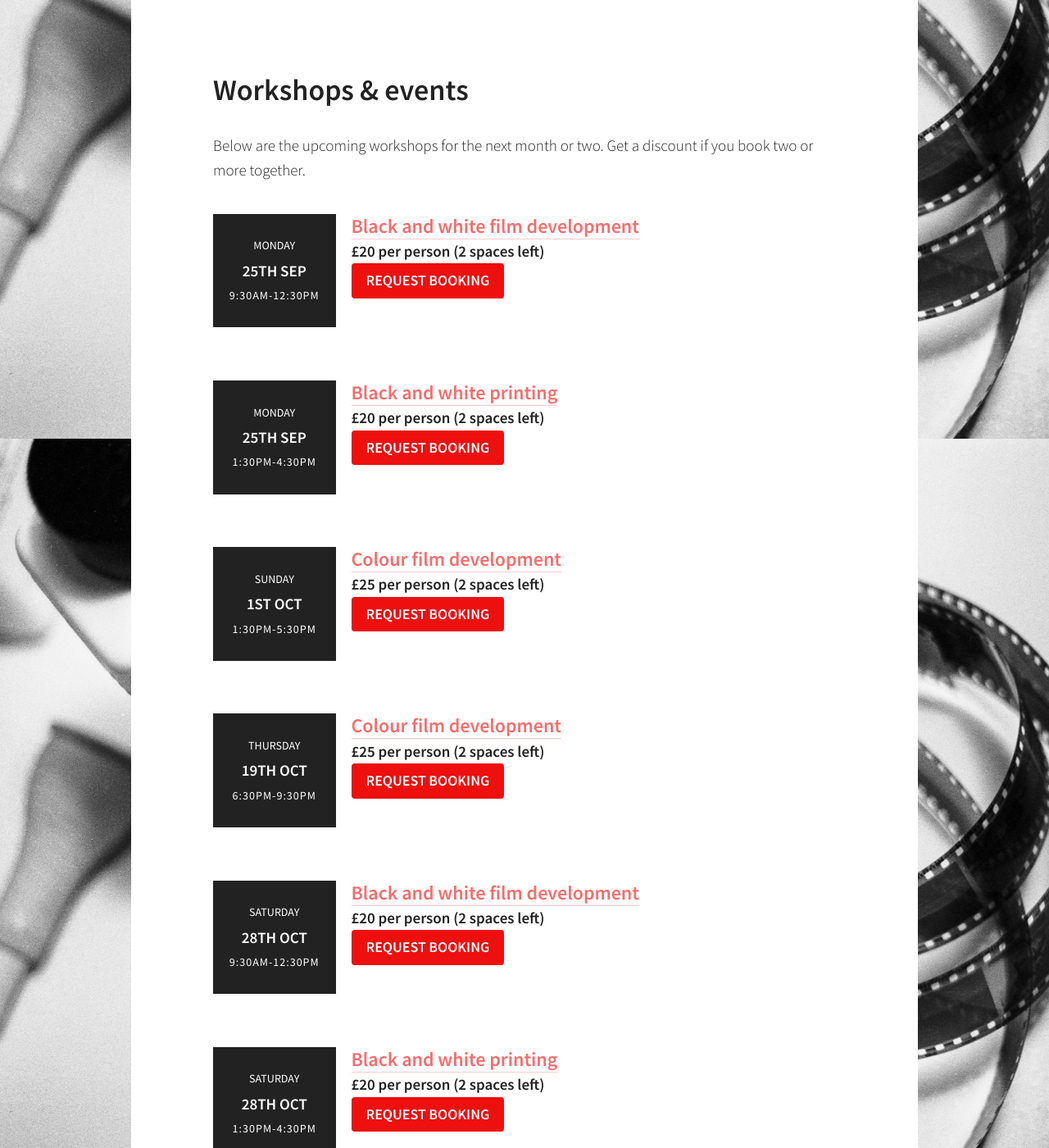
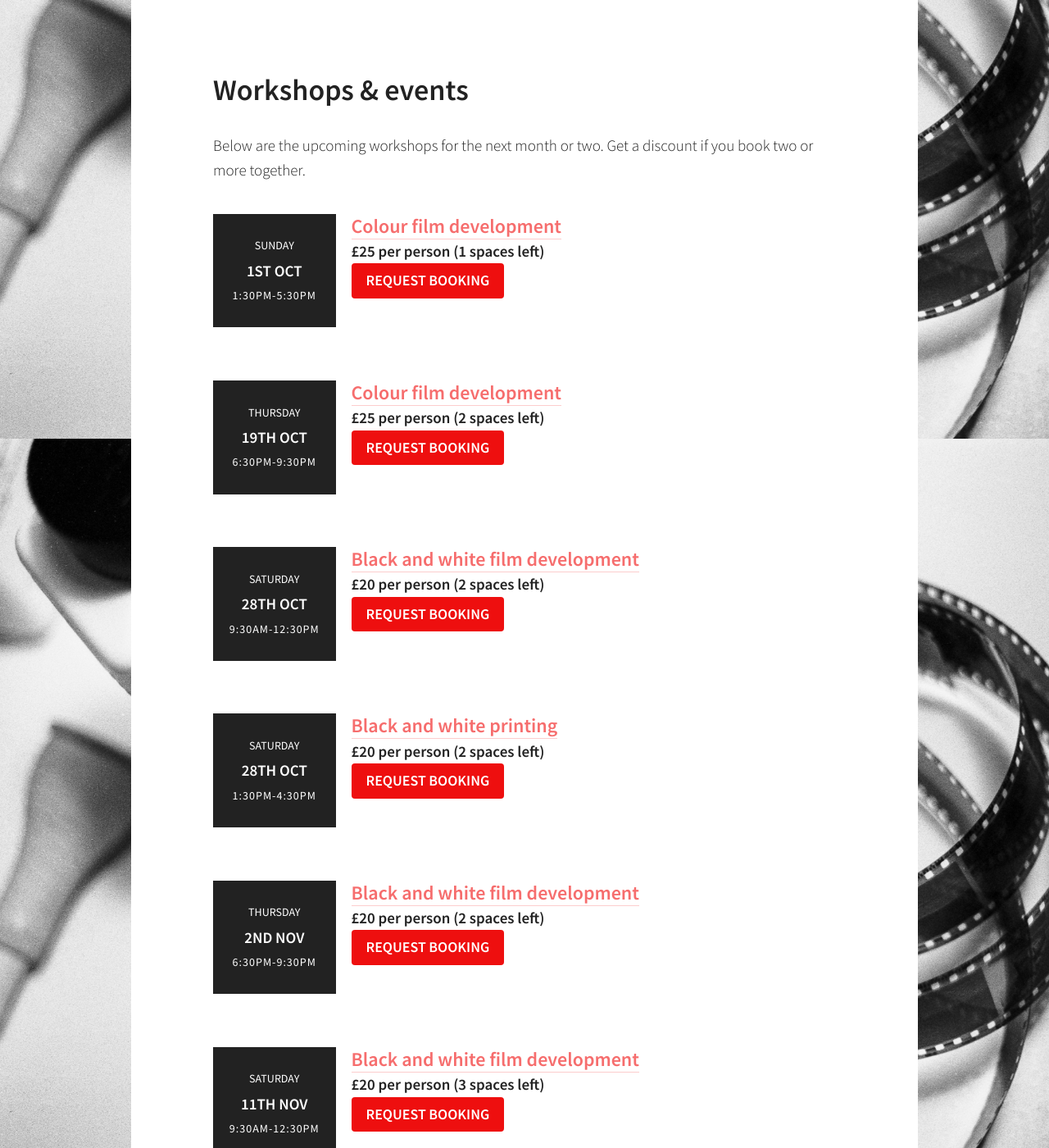
Before and after one commit to martincf/lightbox, a Jekyll site: the page built from eventslist.html, in a window 1280 px wide and 1400 px high, scrolled down 365 px. Shown: the whole window at 82% size. Built offline with Jekyll 4.4.1, drawn with Linux system fonts in a browser that asks for light colours; nearby versions of some CDN libraries; some of the changed text lies outside the part shown.

Commit message:
Updated workshops listing.

```diff
--- a/_data/calendar.yml
+++ b/_data/calendar.yml
@@ -1,19 +1,3 @@
-- date: 25th Sep
-  day: Monday
-  event:
-    time: 9:30am-12:30pm
-    title: Black and white film development
-    link: /learn/black-and-white-film-development
-    price: 20
-    spaces: 2
-- date: 25th Sep
-  day: Monday
-  event:
-    time: 1:30pm-4:30pm
-    title: Black and white printing
-    link: /learn/print-development
-    price: 20
-    spaces: 2
 - date: 1st Oct
   day: Sunday
   event:
@@ -21,7 +5,7 @@
     title: Colour film development
     link: /learn/colour-film-development
     price: 25
-    spaces: 2
+    spaces: 1
 - date: 19th Oct
   day: Thursday
   event:
@@ -53,7 +37,7 @@
     title: Black and white film development
     link: /learn/black-and-white-film-development
     price: 20
-    spaces: 3
+    spaces: 2
 - date: 11th Nov
   day: Saturday
   event:
```
